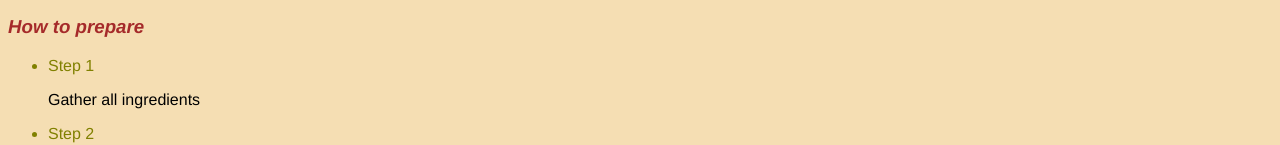
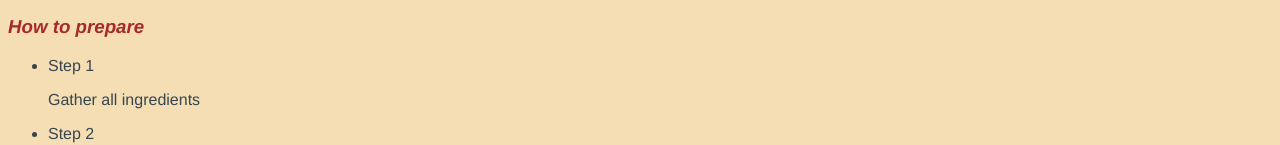
Before and after one commit to nicknstv/odin-recipes, a plain HTML site: page recipes/steak.html in a window 1280 px wide. Shown: the part 814-959 px from the top of the page. Drawn offline with Linux system fonts and the light colour scheme.

Commit message:
Final additions to selector prop
Made the final additions to the element properties
to match the look of steak.html with the other
recipe webpages

```diff
--- a/css/recipestyle.css
+++ b/css/recipestyle.css
@@ -41,3 +41,10 @@ ul li{
 ol li{
     color: #36454F;
 }
+
+#steps li{
+    color: #36454F;
+}
+p.listed{
+    color: #36454F;
+}
```
